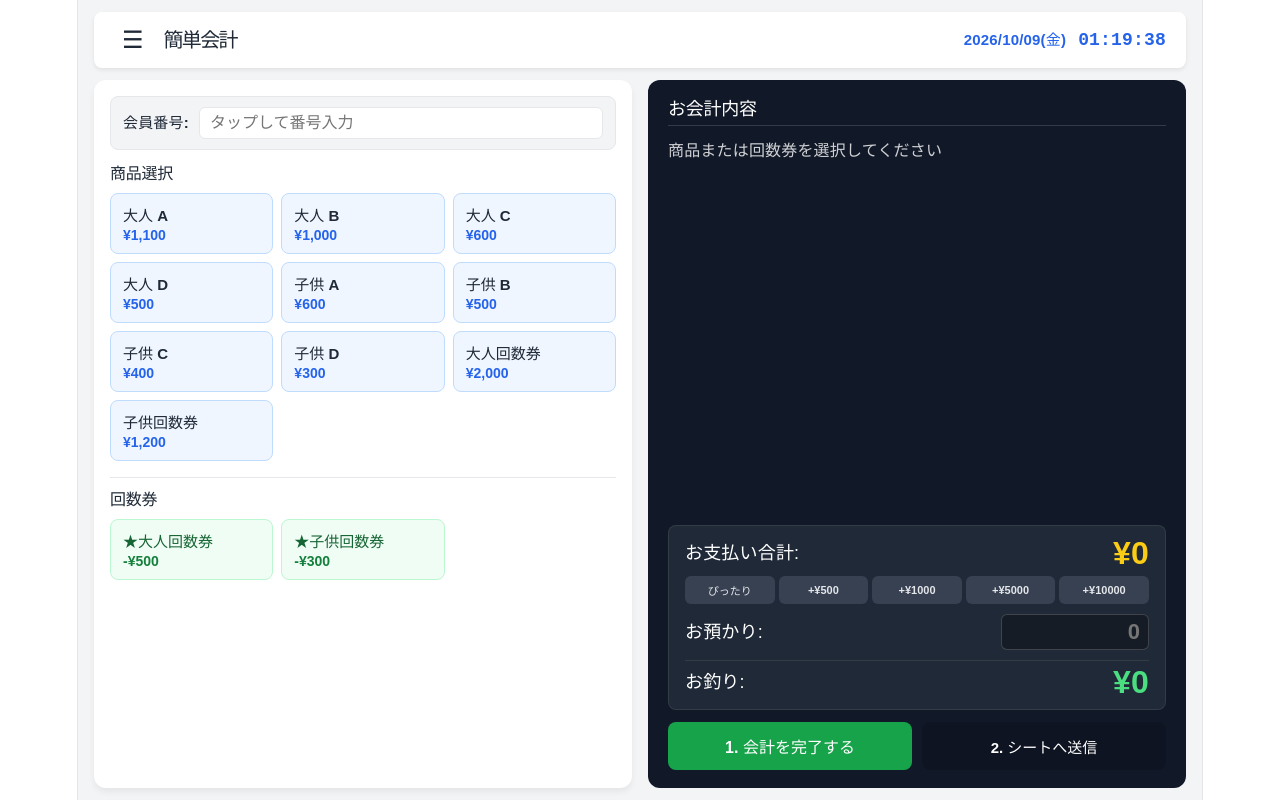
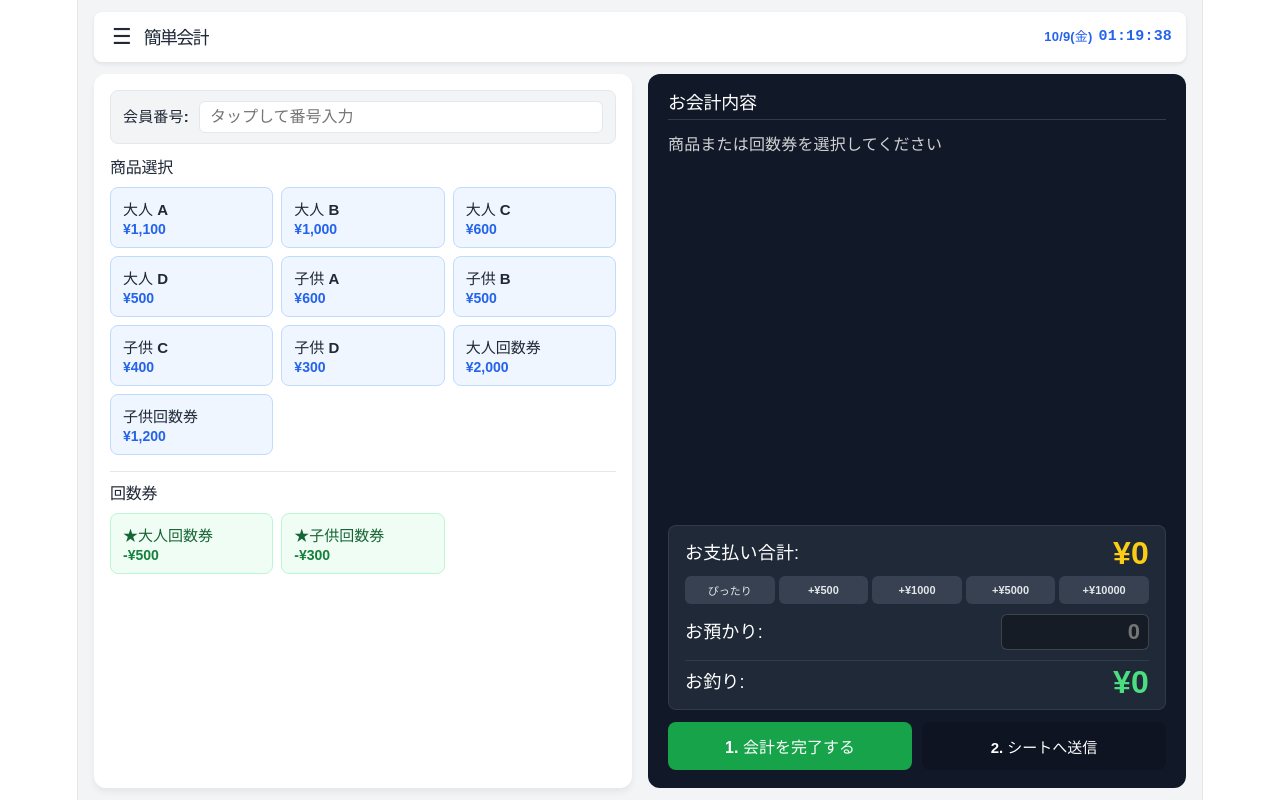
Before and after one commit to Fei-0115/dokorakukaikei-o0o0, a React (Vite) app: page / in a window 1280 px wide. Built offline with nearby package versions, Linux system fonts and the light colour scheme.

Commit message:
スマホ対応レイアウトの適用

```diff
--- a/src/App.tsx
+++ b/src/App.tsx
@@ -454,10 +454,10 @@ export default function App() {
     return () => clearInterval(timer);
   }, []);
 
+  // スマホサイズ用に年表示を省いた日付フォーマット
   const formattedDate = currentTime.toLocaleDateString('ja-JP', {
-    year: 'numeric',
-    month: '2-digit',
-    day: '2-digit',
+    month: 'numeric',
+    day: 'numeric',
     weekday: 'short',
   });
   const formattedTime = currentTime.toLocaleTimeString('ja-JP', {
@@ -800,49 +800,53 @@ export default function App() {
       transition: 'background-color 0.3s ease',
     }}>
 
-      {/* 1. ヘッダー（スクロール時最上部固定） */}
+      {/* 1. ヘッダー（スマホサイズでも必ず1行に収まるコンパクト設計） */}
       <div style={{
         position: 'sticky',
         top: 0,
         zIndex: 100,
         backgroundColor: t.headerBg,
-        padding: '10px 20px',
+        padding: '10px 14px',
         borderRadius: '8px',
         boxShadow: '0 2px 4px rgba(0,0,0,0.08)',
         display: 'flex',
-        flexWrap: 'wrap',
+        flexWrap: 'nowrap', // 折り返しを強制無効化
         alignItems: 'center',
+        justifyContent: 'space-between',
         width: '100%',
         boxSizing: 'border-box',
-        gap: '12px',
+        gap: '8px',
         flexShrink: 0
       }}>
+        <div style={{ display: 'flex', alignItems: 'center', gap: '8px', minWidth: 0 }}>
           <button
             onClick={() => setIsMenuOpen(true)}
             title="設定メニューを開く"
             style={{
               backgroundColor: 'transparent',
               border: 'none',
-            fontSize: '24px',
+              fontSize: '22px',
               cursor: 'pointer',
-            padding: '4px 8px',
+              padding: '2px 4px',
               borderRadius: '6px',
               display: 'flex',
               alignItems: 'center',
               justifyContent: 'center',
               color: t.headerText,
+              flexShrink: 0
             }}
           >
             ☰
           </button>
 
-        <h1 style={{ margin: 0, fontSize: '20px', fontWeight: 'bold', color: t.headerText }}>
+          <h1 style={{ margin: 0, fontSize: '18px', fontWeight: 'bold', color: t.headerText, whiteSpace: 'nowrap', overflow: 'hidden', textOverflow: 'ellipsis' }}>
             {appName}
           </h1>
-
-        <div style={{ fontSize: '15px', fontWeight: 'bold', color: t.headerTimeColor, display: 'flex', gap: '12px', alignItems: 'center', marginLeft: 'auto' }}>
+        </div>
+
+        <div style={{ fontSize: '13px', fontWeight: 'bold', color: t.headerTimeColor, display: 'flex', gap: '6px', alignItems: 'center', flexShrink: 0, whiteSpace: 'nowrap' }}>
           <span>{formattedDate}</span>
-          <span style={{ fontSize: '18px', fontFamily: 'monospace' }}>{formattedTime}</span>
+          <span style={{ fontSize: '15px', fontFamily: 'monospace' }}>{formattedTime}</span>
         </div>
       </div>
 
@@ -1178,7 +1182,7 @@ export default function App() {
               </button>
             </div>
 
-            {/* お預かり入力欄（「お預かり(現金)」から修正） */}
+            {/* お預かり入力欄 */}
             <div style={{ display: 'flex', justifyContent: 'space-between', alignItems: 'center', marginBottom: '10px' }}>
               <span style={{ fontSize: '18px', color: t.cartText }}>お預かり:</span>
               <input
@@ -1762,11 +1766,9 @@ export default function App() {
               </div>
             )}
 
-            {/* TAB 3: アプリ設定（会員番号・回数券ON/OFF追加） */}
+            {/* TAB 3: アプリ設定 */}
             {activeTab === 'settings' && (
               <div style={{ display: 'flex', flexDirection: 'column', gap: '20px', marginBottom: '20px', textAlign: 'left' }}>
-
-                {/* 表示名設定 */}
                 <div style={{ textAlign: 'left', display: 'flex', flexDirection: 'column', gap: '10px' }}>
                   <div>
                     <h3 style={{ fontSize: '15px', fontWeight: 'bold', color: t.drawerText, marginBottom: '6px', textAlign: 'left' }}>アプリ名の変更</h3>
@@ -1802,7 +1804,6 @@ export default function App() {
                   </div>
                 </div>
 
-                {/* 会員番号入力 ON / OFF */}
                 <div style={{ borderTop: `1px solid ${t.border}`, paddingTop: '16px', textAlign: 'left' }}>
                   <h3 style={{ fontSize: '15px', fontWeight: 'bold', color: t.drawerText, marginBottom: '6px', textAlign: 'left' }}>会員番号入力機能</h3>
                   <p style={{ fontSize: '12px', color: t.subText, marginBottom: '10px', textAlign: 'left' }}>メイン画面の「会員番号」入力欄を表示するか設定します。</p>
@@ -1843,7 +1844,6 @@ export default function App() {
                   </div>
                 </div>
 
-                {/* 回数券エリア ON / OFF */}
                 <div style={{ borderTop: `1px solid ${t.border}`, paddingTop: '16px', textAlign: 'left' }}>
                   <h3 style={{ fontSize: '15px', fontWeight: 'bold', color: t.drawerText, marginBottom: '6px', textAlign: 'left' }}>回数券エリア機能</h3>
                   <p style={{ fontSize: '12px', color: t.subText, marginBottom: '10px', textAlign: 'left' }}>メイン画面の「回数券」選択エリアを表示するか設定します。</p>
@@ -1884,7 +1884,6 @@ export default function App() {
                   </div>
                 </div>
 
-                {/* 消費税設定 */}
                 <div style={{ borderTop: `1px solid ${t.border}`, paddingTop: '16px', textAlign: 'left' }}>
                   <h3 style={{ fontSize: '15px', fontWeight: 'bold', color: t.drawerText, marginBottom: '6px', textAlign: 'left' }}>消費税設定</h3>
                   <p style={{ fontSize: '12px', color: t.subText, marginBottom: '12px', textAlign: 'left' }}>お会計に消費税を自動加算するか設定します。</p>
@@ -1938,7 +1937,6 @@ export default function App() {
                   )}
                 </div>
 
-                {/* スプレッドシート連携設定 */}
                 <div style={{ borderTop: `1px solid ${t.border}`, paddingTop: '16px', textAlign: 'left' }}>
                   <div style={{ display: 'flex', justifyContent: 'space-between', alignItems: 'center', marginBottom: '6px' }}>
                     <h3 style={{ fontSize: '15px', fontWeight: 'bold', color: t.drawerText, margin: 0, textAlign: 'left' }}>📊 レジ用スプレッドシート連携</h3>
@@ -2056,7 +2054,6 @@ export default function App() {
                   )}
                 </div>
 
-                {/* 全体データのリセット */}
                 <div style={{ borderTop: `1px solid ${t.border}`, paddingTop: '16px', textAlign: 'left' }}>
                   <h3 style={{ fontSize: '15px', fontWeight: 'bold', color: '#dc2626', marginBottom: '6px', textAlign: 'left' }}>全体データのリセット</h3>
                   <p style={{ fontSize: '12px', color: t.subText, marginBottom: '10px', textAlign: 'left' }}>商品・連携URL・消費税・アプリ名等すべての設定を初期化します。</p>
```
Lines whose indentation alone changed are shown as unchanged.
